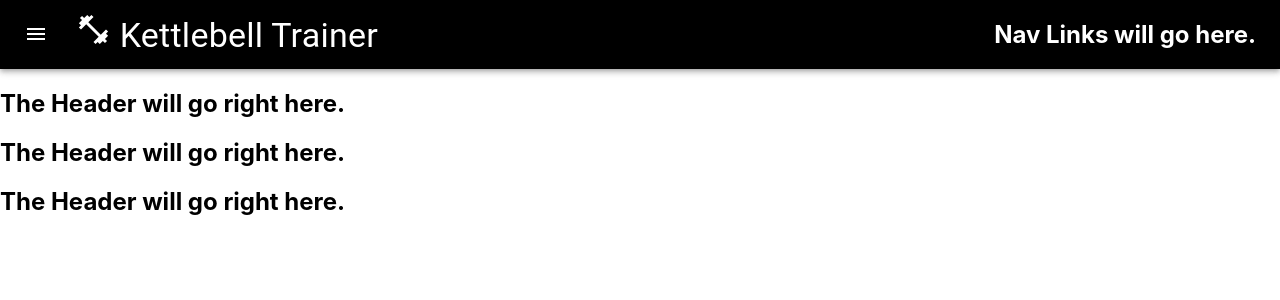
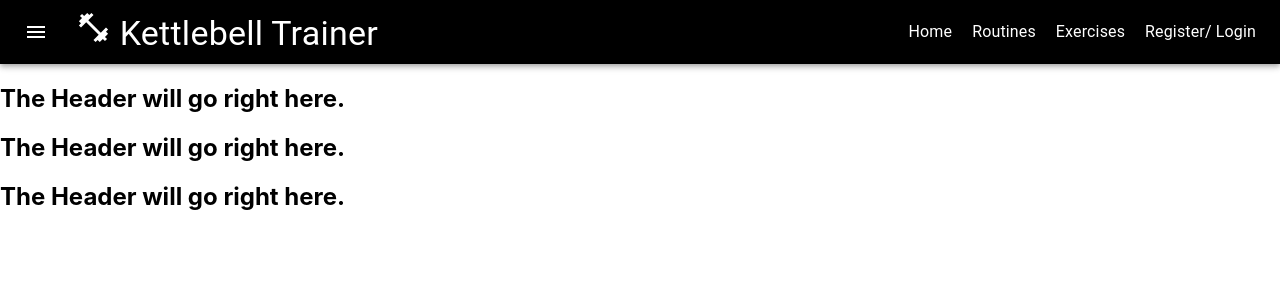
Before and after one commit to cboud31/kbTrainer, a React (Create React App) app in the folder client/: page / in a window 1280 px wide. Shown: the top 300 px of the page. Built offline with nearby package versions, Linux system fonts and the light colour scheme.

Commit message:
Installed concurrently. Basic NavLinks styling

```diff
--- a/client/src/components/Home/NavLinks.js
+++ b/client/src/components/Home/NavLinks.js
@@ -1,9 +1,55 @@
 import React from 'react';
+import { makeStyles } from '@material-ui/core/styles';
+import Link from '@material-ui/core/Link';
+import Typography from '@material-ui/core/Typography';
+
+const useStyles = makeStyles((theme) => ({
+  root: {
+    '& > * + *': {
+      marginLeft: theme.spacing(2),
+    },
+  },
+  nav_links: {
+    display: 'flex',
+  },
+  nav_link: {
+    font: 'white',
+    paddingTop: '1rem',
+    paddingBottom: '1rem',
+    paddingLeft: '1.25rem',
+  },
+  link: {
+    color: 'white',
+  },
+}));
 
 const NavLinks = () => {
+  const classes = useStyles();
+
   return (
-    <div>
-      <h2>Nav Links will go here.</h2>
+    <div className={classes.nav_links}>
+      {/* !isLoggedIn ? Home : Dashboard */}
+      <Typography className={classes.nav_link}>
+        <Link className={classes.link} href="#" onClick={() => {}}>
+          Home
+        </Link>
+      </Typography>
+      <Typography className={classes.nav_link}>
+        <Link className={classes.link} href="#" onClick={() => {}}>
+          Routines
+        </Link>
+      </Typography>
+      <Typography className={classes.nav_link}>
+        <Link className={classes.link} href="#" onClick={() => {}}>
+          Exercises
+        </Link>
+      </Typography>
+      {/* !isLoggedIn ? Register/ Login : Logout */}
+      <Typography className={classes.nav_link}>
+        <Link className={classes.link} href="#" onClick={() => {}}>
+          Register/ Login
+        </Link>
+      </Typography>
     </div>
   );
 };
--- a/package.json
+++ b/package.json
@@ -5,7 +5,9 @@
   "main": "server.js",
   "scripts": {
     "server:dev": "nodemon server.js",
-    "db:build": "node ./db/init_db.js"
+    "client:dev": "npm start --prefix client",
+    "db:build": "node ./db/init_db.js",
+    "dev": "concurrently \"npm run server:dev\" \"npm run client:dev\" "
   },
   "keywords": [],
   "author": "",
```
Also changed, not shown: 1 other file (tests, documents, lock files or other folders).
